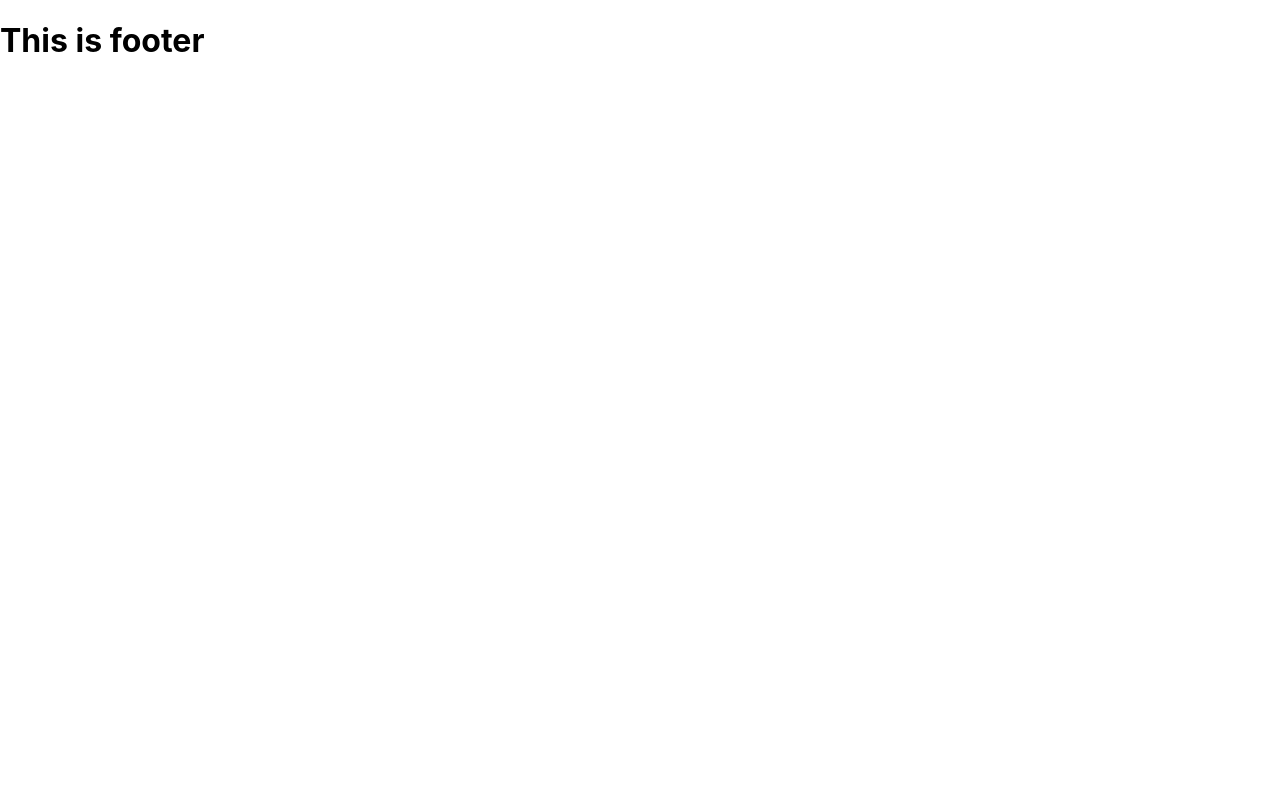
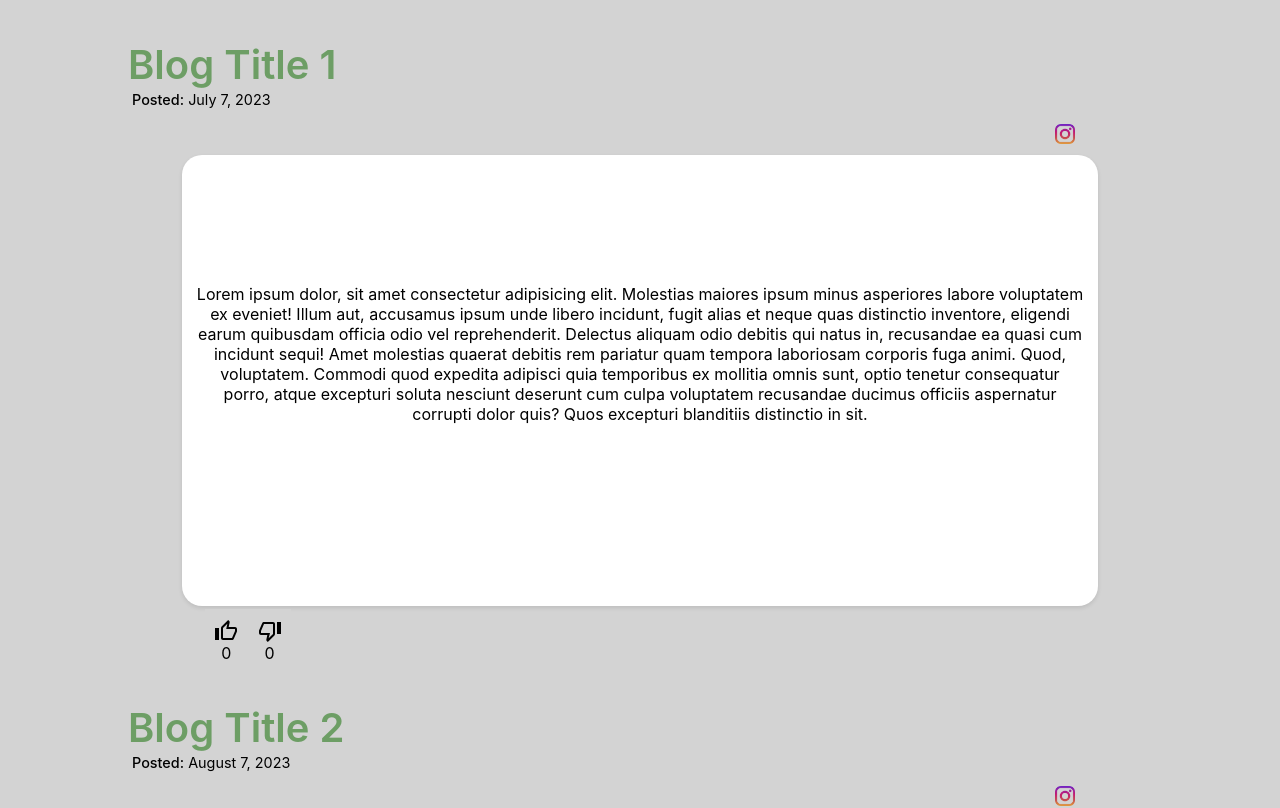
Before and after one commit to yujit2003/WebD-2.0-1, a React (Create React App) app: page /Blog in a window 1280 px wide. Before the commit this address had no page. Shown: the top 808 px of the page. Built offline with nearby package versions, Linux system fonts and the light colour scheme.

Commit message:
error fixes

```diff
--- a/src/App.js
+++ b/src/App.js
@@ -1,6 +1,7 @@
 import {BrowserRouter as Router, Route, Routes} from 'react-router-dom'
 import Footer from "./components/Footer.jsx";
 import Home from './pages/Home.jsx';
+import Blog from './pages/Blog.jsx';
 
 
 function App() {
@@ -9,6 +10,8 @@ function App() {
       {/* <Header /> */}
       <Routes>
         <Route path='/' element={<Home/>} />
+        <Route path='/Blog' element={<Blog/>} />
+
       </Routes>
       <Footer />
     </Router>
--- a/src/assets/css/HomeHero.css
+++ b/src/assets/css/HomeHero.css
@@ -3,7 +3,7 @@
     background-color: #dbe2ef;
     width:100%;
   /* background-image: url(../utils/home_bg.png) ; */
-  background-image: url(../images/utils/giphy2.gif) ;
+  background-image: url(../images/giphy2.gif) ;
 
   color: #091a2e;
   background-position: top;
--- a/src/components/HomeHero.jsx
+++ b/src/components/HomeHero.jsx
@@ -1,9 +1,9 @@
 import React, { Component } from 'react'
 import "../assets/css/HomeHero.css";
-import Logo from "../assets/images/utils/emr_logo_white.png";
+import Logo from "../assets/images/emr_logo_white.png";
 import ArrowDownwardIcon from '@mui/icons-material/ArrowDownward';
 import $ from 'jquery';
-import Robot from "../assets/images/utils/robot.png"
+import Robot from "../assets/images/robot.png"
 
 export default class App extends Component {
 // eye jquery
--- /dev/null
+++ b/src/pages/Blog.jsx
@@ -0,0 +1,11 @@
+import React from 'react'
+import BlogPage from "../components/BlogCard/BlogPage.jsx"
+
+
+function Blog(){
+    return(
+        <BlogPage />
+    );
+}
+
+export default Blog;
```
